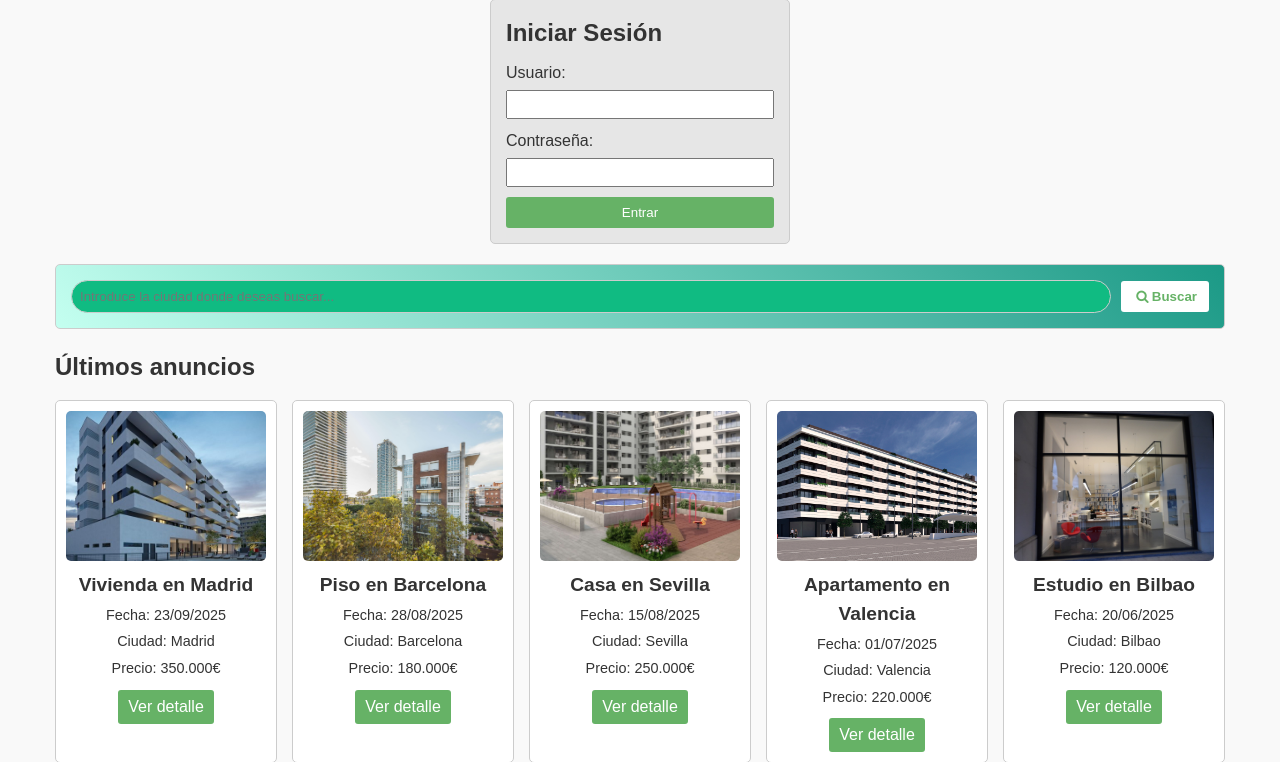
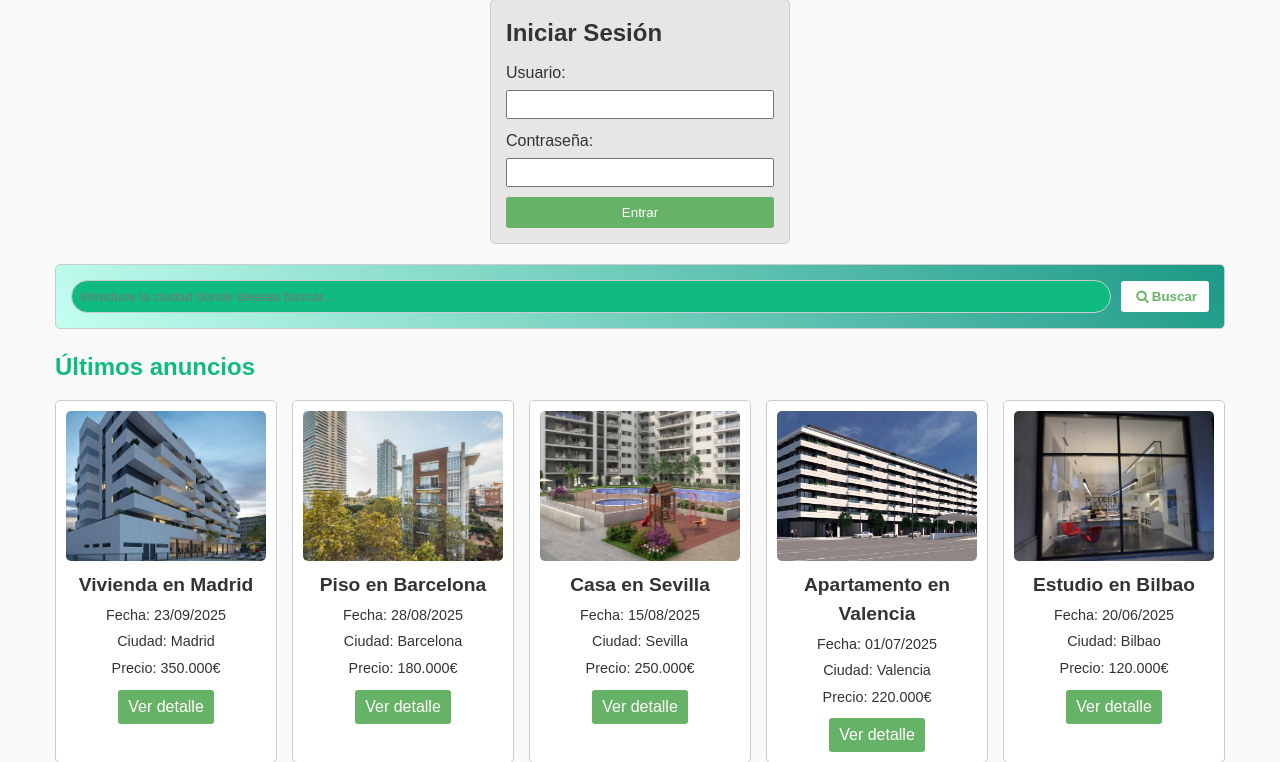
Before and after one commit to SanCam23/DAW, a PHP site: page / in a window 1280 px wide. Shown: the part 135-897 px from the top of the page. Run offline with PHP 8.4, Linux system fonts and the light colour scheme.

Commit message:
Cambio de Color h2 Index

```diff
--- a/Practica2/index.css
+++ b/Practica2/index.css
@@ -87,6 +87,7 @@ main {
 
         h2 {
             width: 100%;
+            color: #10bb82;
         }
 
         .anuncio {
```
